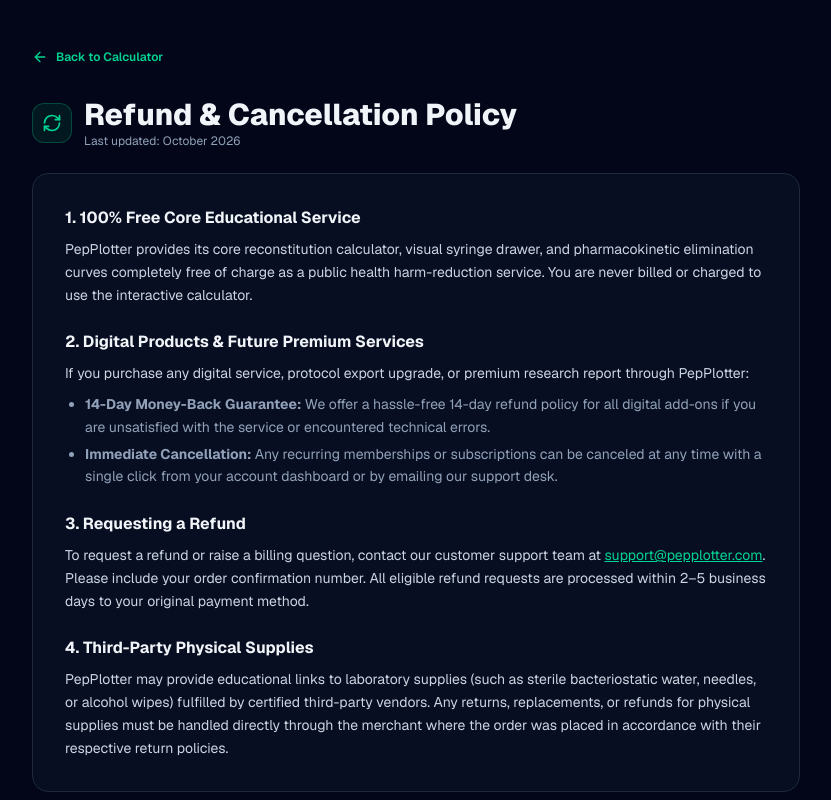
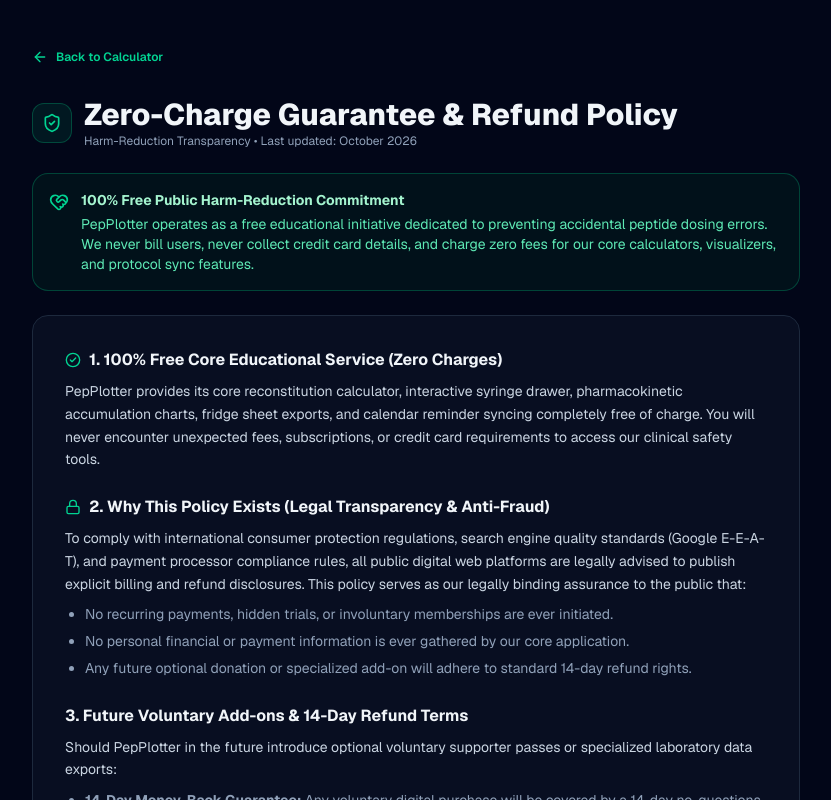
Before and after one commit to issuunnyy/pepplotter.com, a Next.js app: page /refund in a window 1280 px wide. Shown: the top 800 px of the page, without its empty margins (224-1055 px from the left). Built offline with nearby package versions, Linux system fonts and the light colour scheme.

Commit message:
fix: align Tab 1 bottom columns, eliminate SubQ title wrap, and reframe refund policy as zero-charge guarantee

```diff
--- a/src/app/page.tsx
+++ b/src/app/page.tsx
@@ -782,9 +782,9 @@
           aria-labelledby="tab-btn-calc"
           className={activeTab === 'calc' ? 'space-y-6' : 'hidden'}
         >
-            <div className="grid grid-cols-1 lg:grid-cols-12 gap-6">
+            <div className="grid grid-cols-1 lg:grid-cols-12 gap-6 items-stretch">
               {/* Left Column: Inputs & Quick Actions */}
-              <div className="lg:col-span-5 space-y-4">
+              <div className="lg:col-span-5 flex flex-col justify-between gap-4">
                 {/* Input Form Controls with Step-by-Step Numbers */}
                 <div className="bg-slate-900/70 border border-slate-800/90 rounded-2xl p-5 sm:p-6 shadow-xl space-y-5">
                 <div className="flex items-center justify-between pb-3 border-b border-slate-800">
@@ -1058,7 +1058,7 @@
               {/* 1-Click Protocol & Calendar Reminder Card */}
               <div
                 id="step-calendar"
-                className={`bg-slate-900/70 border p-4 sm:p-5 rounded-2xl space-y-3.5 shadow-xl transition-all scroll-mt-24 ${
+                className={`mt-auto bg-slate-900/70 border p-4 sm:p-5 rounded-2xl space-y-3.5 shadow-xl transition-all scroll-mt-24 ${
                   isTourActive && tourStepIndex === 10
                     ? 'border-emerald-400 ring-2 ring-emerald-400/50 shadow-emerald-500/30 bg-emerald-950/30'
                     : 'border-slate-800/90'
@@ -1105,12 +1105,13 @@
             {/* Output Display & Syringe */}
             <div
               id="step-syringe"
-              className={`lg:col-span-7 space-y-6 transition-all ${
+              className={`lg:col-span-7 flex flex-col justify-between gap-4 transition-all ${
                   isTourActive && tourStepIndex === 3
                     ? 'ring-2 ring-emerald-500/60 rounded-2xl p-2 bg-emerald-950/10'
                     : ''
                 }`}
             >
+              <div className="space-y-4">
 {/* SAFETY BANNER: Blocked / Over Capacity */}
                 {(isBlocked || isOverflow) && (
                   <div
@@ -1240,11 +1241,12 @@
                     </div>
                   </div>
                 )}
+              </div>
 
               {/* Plain-English Dosage Recipe Card */}
               <div
                 id="step-recipe"
-        className={`p-4 bg-slate-900/40 border rounded-xl text-xs text-slate-300 leading-relaxed flex items-start gap-3 transition-all scroll-mt-24 ${
+                className={`mt-auto p-4 sm:p-5 bg-slate-900/50 border rounded-2xl text-xs text-slate-300 leading-relaxed flex items-start gap-3 transition-all scroll-mt-24 ${
                   isTourActive && tourStepIndex === 10
                     ? 'border-emerald-400 ring-2 ring-emerald-400/40 bg-emerald-950/20'
                     : 'border-slate-800'
@@ -1340,12 +1342,13 @@
       </div>
   </div>
 
-                {/* Permanent Educational Math Verification Disclaimer */}
+              </div>
+            </div>
+
+            {/* Permanent Educational Math Verification Disclaimer (Full-width spanning both columns) */}
             <div className="py-2.5 px-4 rounded-xl bg-slate-950/60 border border-slate-800/80 text-center text-xs text-slate-400 font-medium flex items-center justify-center gap-2">
               <span className="w-1.5 h-1.5 rounded-full bg-emerald-400/80 shrink-0" />
               <span>Educational &amp; laboratory math verification only. Always double-check syringe markings before administration.</span>
-                </div>
-              </div>
             </div>
           </div>
 
@@ -1864,7 +1867,7 @@
             </Link>
             <span className="text-slate-700">•</span>
             <Link href="/refund" className="hover:text-emerald-400 transition-colors">
-              Refund Policy
+              Zero-Charge &amp; Refund Policy
             </Link>
             <span className="text-slate-700">•</span>
             <Link href="/disclaimer" className="hover:text-emerald-400 transition-colors">
--- a/src/app/refund/page.tsx
+++ b/src/app/refund/page.tsx
@@ -1,12 +1,12 @@
 import React from 'react';
 import Link from 'next/link';
-import { ArrowLeft, RefreshCw } from 'lucide-react';
+import { ArrowLeft, ShieldCheck, HeartHandshake, CheckCircle2, Lock } from 'lucide-react';
 import type { Metadata } from 'next';
 
 export const metadata: Metadata = {
-  title: 'Refund & Cancellation Policy | PepPlotter',
+  title: 'Zero-Charge Guarantee & Refund Policy | PepPlotter',
   description:
-    'PepPlotter Refund Policy - Understand our transparent refund terms, free access tier, and digital service guarantees.',
+    'PepPlotter Zero-Charge Guarantee & Refund Terms - 100% free public harm-reduction calculator with zero hidden fees and transparent consumer protection policies.',
   alternates: {
     canonical: 'https://pepplotter.com/refund',
   },
@@ -24,66 +24,91 @@
         </Link>
 
         <div className="flex items-center gap-3 mb-6">
-          <div className="w-10 h-10 rounded-xl bg-emerald-500/10 border border-emerald-500/30 flex items-center justify-center text-emerald-400">
-            <RefreshCw className="w-5 h-5" />
+          <div className="w-10 h-10 rounded-xl bg-emerald-500/10 border border-emerald-500/30 flex items-center justify-center text-emerald-400 shrink-0">
+            <ShieldCheck className="w-5 h-5" />
           </div>
           <div>
             <h1 className="text-2xl sm:text-3xl font-extrabold text-slate-100">
-              Refund &amp; Cancellation Policy
+              Zero-Charge Guarantee &amp; Refund Policy
             </h1>
-            <p className="text-xs text-slate-400">Last updated: October 2026</p>
+            <p className="text-xs text-slate-400">Harm-Reduction Transparency • Last updated: October 2026</p>
+          </div>
+        </div>
+
+        {/* Public Health Guarantee Banner */}
+        <div className="mb-6 p-4 rounded-2xl bg-emerald-950/30 border border-emerald-500/30 text-emerald-300 text-xs sm:text-sm flex items-start gap-3">
+          <HeartHandshake className="w-5 h-5 text-emerald-400 shrink-0 mt-0.5" />
+          <div>
+            <strong className="text-emerald-200 block mb-1">100% Free Public Harm-Reduction Commitment</strong>
+            PepPlotter operates as a free educational initiative dedicated to preventing accidental peptide dosing errors. We never bill users, never collect credit card details, and charge zero fees for our core calculators, visualizers, and protocol sync features.
           </div>
         </div>
 
         <div className="space-y-6 text-xs sm:text-sm text-slate-300 leading-relaxed bg-slate-900/50 border border-slate-800 rounded-2xl p-6 sm:p-8">
           <section>
-            <h2 className="text-base font-bold text-slate-100 mb-2">
-              1. 100% Free Core Educational Service
+            <h2 className="text-base font-bold text-slate-100 mb-2 flex items-center gap-2">
+              <CheckCircle2 className="w-4 h-4 text-emerald-400 shrink-0" />
+              1. 100% Free Core Educational Service (Zero Charges)
             </h2>
             <p>
-              PepPlotter provides its core reconstitution calculator, visual syringe drawer, and pharmacokinetic elimination curves completely free of charge as a public health harm-reduction service. You are never billed or charged to use the interactive calculator.
+              PepPlotter provides its core reconstitution calculator, interactive syringe drawer, pharmacokinetic accumulation charts, fridge sheet exports, and calendar reminder syncing completely free of charge. You will never encounter unexpected fees, subscriptions, or credit card requirements to access our clinical safety tools.
             </p>
           </section>
 
           <section>
-            <h2 className="text-base font-bold text-slate-100 mb-2">
-              2. Digital Products &amp; Future Premium Services
+            <h2 className="text-base font-bold text-slate-100 mb-2 flex items-center gap-2">
+              <Lock className="w-4 h-4 text-emerald-400 shrink-0" />
+              2. Why This Policy Exists (Legal Transparency &amp; Anti-Fraud)
             </h2>
             <p>
-              If you purchase any digital service, protocol export upgrade, or premium research report through PepPlotter:
+              To comply with international consumer protection regulations, search engine quality standards (Google E-E-A-T), and payment processor compliance rules, all public digital web platforms are legally advised to publish explicit billing and refund disclosures. This policy serves as our legally binding assurance to the public that:
+            </p>
+            <ul className="list-disc pl-5 mt-2 space-y-1 text-slate-400">
+              <li>No recurring payments, hidden trials, or involuntary memberships are ever initiated.</li>
+              <li>No personal financial or payment information is ever gathered by our core application.</li>
+              <li>Any future optional donation or specialized add-on will adhere to standard 14-day refund rights.</li>
+            </ul>
+          </section>
+
+          <section>
+            <h2 className="text-base font-bold text-slate-100 mb-2">
+              3. Future Voluntary Add-ons &amp; 14-Day Refund Terms
+            </h2>
+            <p>
+              Should PepPlotter in the future introduce optional voluntary supporter passes or specialized laboratory data exports:
             </p>
             <ul className="list-disc pl-5 mt-2 space-y-1 text-slate-400">
               <li>
-                <strong>14-Day Money-Back Guarantee:</strong> We offer a hassle-free 14-day refund policy for all digital add-ons if you are unsatisfied with the service or encountered technical errors.
+                <strong>14-Day Money-Back Guarantee:</strong> Any voluntary digital purchase will be covered by a 14-day no-questions-asked full refund window.
               </li>
               <li>
-                <strong>Immediate Cancellation:</strong> Any recurring memberships or subscriptions can be canceled at any time with a single click from your account dashboard or by emailing our support desk.
+                <strong>Single-Click Cancellation:</strong> Supporter memberships may be terminated instantly at any time with zero retention friction.
               </li>
             </ul>
           </section>
 
           <section>
             <h2 className="text-base font-bold text-slate-100 mb-2">
-              3. Requesting a Refund
+              4. Billing Inquiries &amp; Support Contact
             </h2>
             <p>
-              To request a refund or raise a billing question, contact our customer support team at{' '}
+              If you ever notice an unrecognized transaction referencing our name or have questions regarding billing integrity, please contact our administrative desk immediately at{' '}
               <a
                 href="mailto:support@pepplotter.com"
-                className="text-emerald-400 hover:text-emerald-300 underline"
+                className="text-emerald-400 hover:text-emerald-300 underline font-semibold"
               >
                 support@pepplotter.com
               </a>
-              . Please include your order confirmation number. All eligible refund requests are processed within 2–5 business days to your original payment method.
+              . All inquiries are investigated and resolved within 24–48 hours.
             </p>
           </section>
 
           <section>
             <h2 className="text-base font-bold text-slate-100 mb-2">
-              4. Third-Party Physical Supplies
+              5. Third-Party Physical Medical &amp; Lab Supplies
             </h2>
             <p>
-              PepPlotter may provide educational links to laboratory supplies (such as sterile bacteriostatic water, needles, or alcohol wipes) fulfilled by certified third-party vendors. Any returns, replacements, or refunds for physical supplies must be handled directly through the merchant where the order was placed in accordance with their respective return policies.
+              PepPlotter may present educational links or vendor references to sterile bacteriostatic water, alcohol pads, or safety syringes. PepPlotter does not handle warehousing or shipping. Any returns, replacements, or refunds for physical supplies must be conducted directly through the independent licensed supplier in accordance with their respective return policies.
             </p>
           </section>
         </div>
--- a/src/components/SubQVisualGuide.tsx
+++ b/src/components/SubQVisualGuide.tsx
@@ -355,8 +355,8 @@
               FITTER / ADA Standard
             </span>
           </div>
-          <p className="text-xs text-slate-400 leading-normal max-w-2xl">
-            Evidence-based subcutaneous technique: aseptic prep, 45°–90° pinch, and safe sharps disposal. Click any stage to inspect.
+          <p className="text-xs text-slate-400 leading-normal max-w-3xl">
+            Evidence-based Sub-Q technique: aseptic prep, 45°–90° pinch, and safe sharps disposal.
           </p>
         </div>
 
```
Lines whose indentation alone changed are shown as unchanged.
